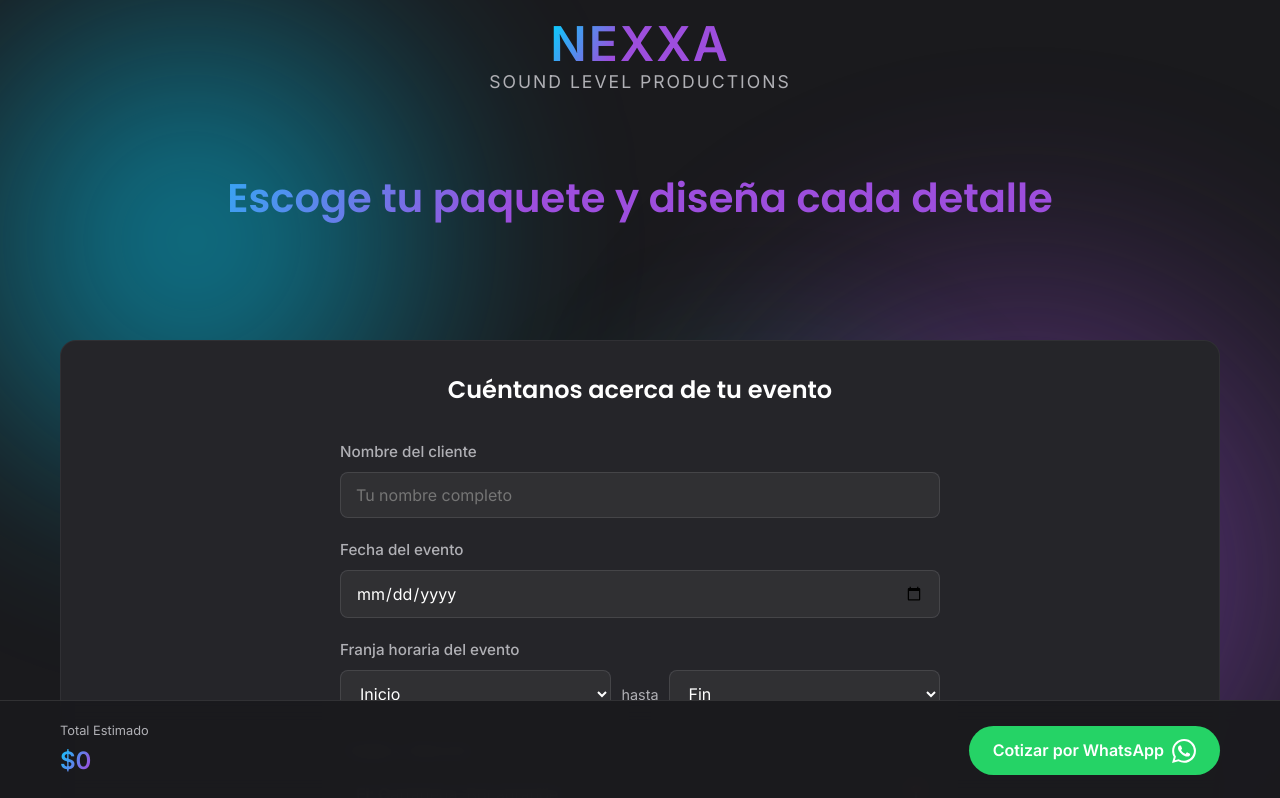
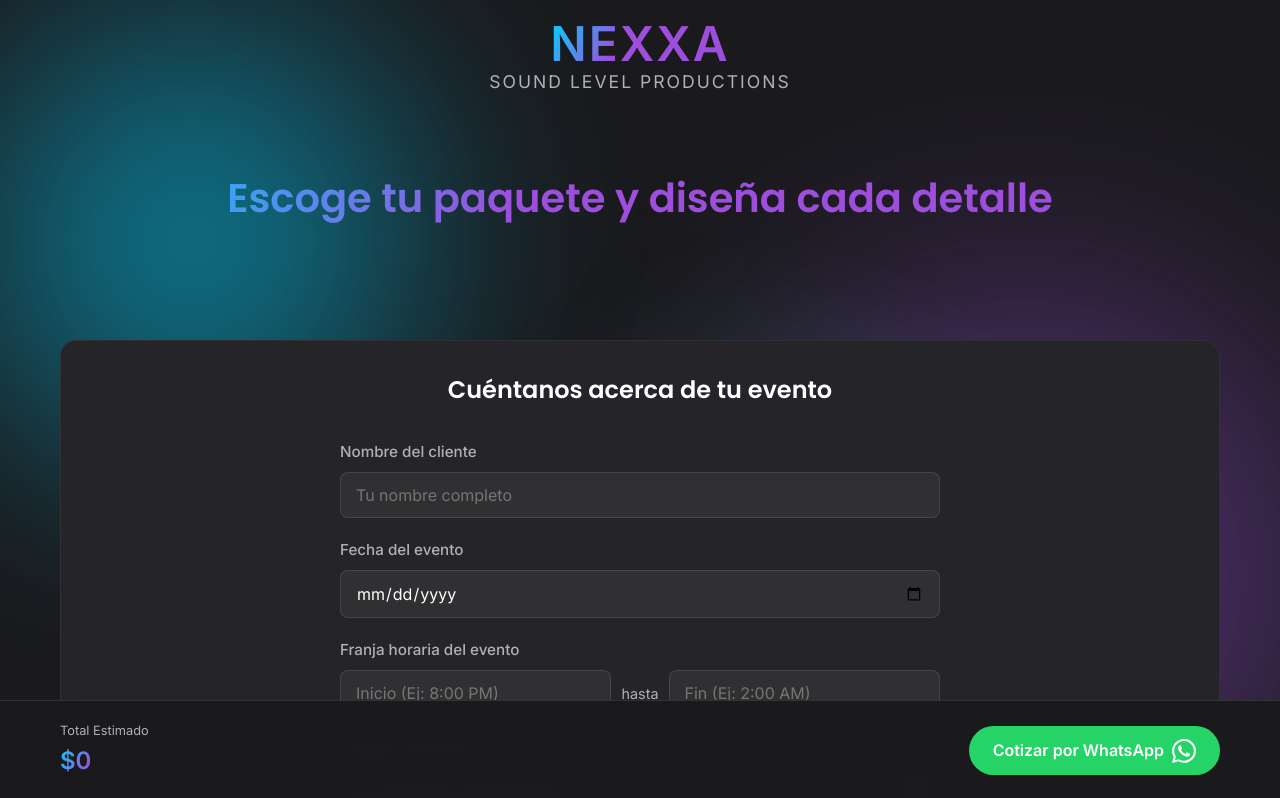
Before and after one commit to nicollerivera/APP-Nexxa-Sound, a React (Vite) app: page / in a window 1280 px wide. Shown: the top 798 px of the page. Built offline with nearby package versions, Linux system fonts and the light colour scheme.

Commit message:
Change time input to free text fields

```diff
--- a/src/App.jsx
+++ b/src/App.jsx
@@ -198,43 +198,21 @@ function App() {
             <div className="form-group">
               <label>Franja horaria del evento</label>
               <div className="time-inputs">
-                <select
-                  className="input-field time-select"
+                <input
+                  type="text"
+                  className="input-field"
+                  placeholder="Inicio (Ej: 8:00 PM)"
                   value={eventStartTime}
                   onChange={(e) => setEventStartTime(e.target.value)}
-                >
-                  <option value="">Inicio</option>
-                  {[...Array(48)].map((_, i) => {
-                    const totalMins = i * 30;
-                    const hours = Math.floor(totalMins / 60);
-                    const mins = totalMins % 60;
-                    const ampm = hours >= 12 ? 'PM' : 'AM';
-                    const displayHours = hours % 12 || 12;
-                    const displayTime = `${displayHours}:${mins === 0 ? '00' : '30'} ${ampm}`;
-                    return (
-                      <option key={i} value={displayTime}>{displayTime}</option>
-                    );
-                  })}
-                </select>
+                />
                 <span className="time-separator">hasta</span>
-                <select
-                  className="input-field time-select"
+                <input
+                  type="text"
+                  className="input-field"
+                  placeholder="Fin (Ej: 2:00 AM)"
                   value={eventEndTime}
                   onChange={(e) => setEventEndTime(e.target.value)}
-                >
-                  <option value="">Fin</option>
-                  {[...Array(48)].map((_, i) => {
-                    const totalMins = i * 30;
-                    const hours = Math.floor(totalMins / 60);
-                    const mins = totalMins % 60;
-                    const ampm = hours >= 12 ? 'PM' : 'AM';
-                    const displayHours = hours % 12 || 12;
-                    const displayTime = `${displayHours}:${mins === 0 ? '00' : '30'} ${ampm}`;
-                    return (
-                      <option key={i} value={displayTime}>{displayTime}</option>
-                    );
-                  })}
-                </select>
+                />
               </div>
             </div>
 
```
